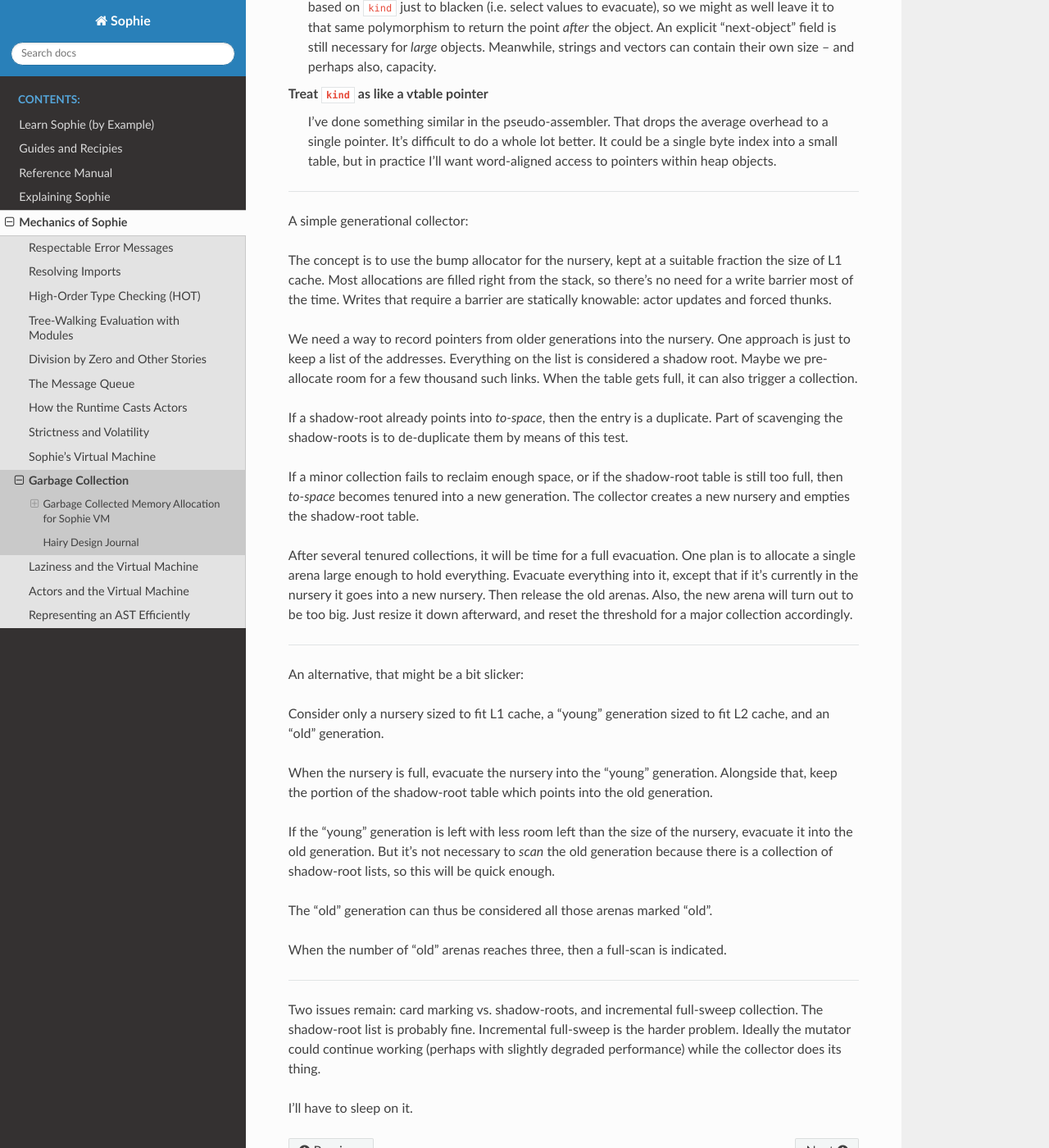
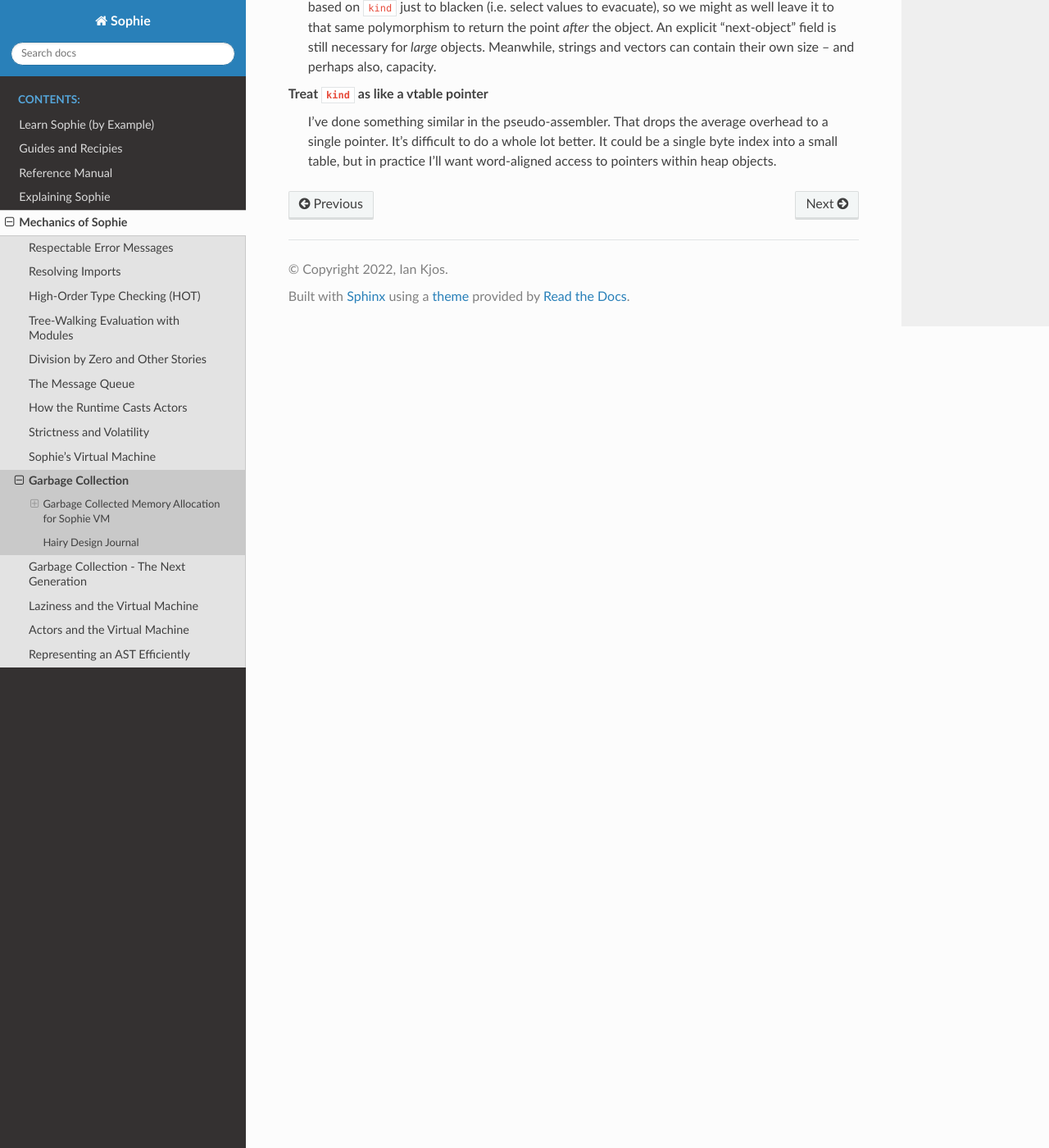
Before and after one commit to kjosib/sophie, a Sphinx documentation site: the page built from docs/tech/gc.rst, in a window 1280 px wide and 1400 px high, scrolled down 5805 px. Shown: the whole window at 82% size. Built offline with Sphinx 7.4.7 and the Read the Docs theme 2.0.0, drawn with Linux system fonts in a browser that asks for light colours.

Commit message:
Plan the future of Sophie's GC

```diff
--- a/docs/tech/gc.rst
+++ b/docs/tech/gc.rst
@@ -312,57 +312,3 @@
     It's difficult to do a whole lot better.
     It could be a single byte index into a small table,
     but in practice I'll want word-aligned access to pointers within heap objects.
-
------
-
-A simple generational collector:
-
-The concept is to use the bump allocator for the nursery, kept at a suitable fraction the size of L1 cache.
-Most allocations are filled right from the stack, so there's no need for a write barrier most of the time.
-Writes that require a barrier are statically knowable: actor updates and forced thunks.
-
-We need a way to record pointers from older generations into the nursery.
-One approach is just to keep a list of the addresses.
-Everything on the list is considered a shadow root.
-Maybe we pre-allocate room for a few thousand such links.
-When the table gets full, it can also trigger a collection.
-
-If a shadow-root already points into *to-space*, then the entry is a duplicate.
-Part of scavenging the shadow-roots is to de-duplicate them by means of this test.
-
-If a minor collection fails to reclaim enough space, or if the shadow-root table is
-still too full, then *to-space* becomes tenured into a new generation.
-The collector creates a new nursery and empties the shadow-root table.
-
-After several tenured collections, it will be time for a full evacuation.
-One plan is to allocate a single arena large enough to hold everything.
-Evacuate everything into it, except that if it's currently in the nursery it goes into a new nursery.
-Then release the old arenas. Also, the new arena will turn out to be too big.
-Just resize it down afterward, and reset the threshold for a major collection accordingly.
-
------
-
-An alternative, that might be a bit slicker:
-
-Consider only a nursery sized to fit L1 cache, a "young" generation sized to fit L2 cache,
-and an "old" generation.
-
-When the nursery is full, evacuate the nursery into the "young" generation.
-Alongside that, keep the portion of the shadow-root table which points into the old generation.
-
-If the "young" generation is left with less room left than the size of the nursery,
-evacuate it into the old generation. But it's not necessary to *scan* the old generation because
-there is a collection of shadow-root lists, so this will be quick enough.
-
-The "old" generation can thus be considered all those arenas marked "old".
-
-When the number of "old" arenas reaches three, then a full-scan is indicated.
-
------
-
-Two issues remain: card marking vs. shadow-roots, and incremental full-sweep collection.
-The shadow-root list is probably fine. Incremental full-sweep is the harder problem.
-Ideally the mutator could continue working (perhaps with slightly degraded performance)
-while the collector does its thing.
-
-I'll have to sleep on it.
--- a/docs/tech/index.rst
+++ b/docs/tech/index.rst
@@ -22,6 +22,7 @@
     strict
     vm
     gc
+    generational
     lazy
     actor
     ast
```
Also changed, not shown: docs/tech/generational.rst (added, +145 -0 lines), docs/tech/vm.rst (+21 -0 lines).
